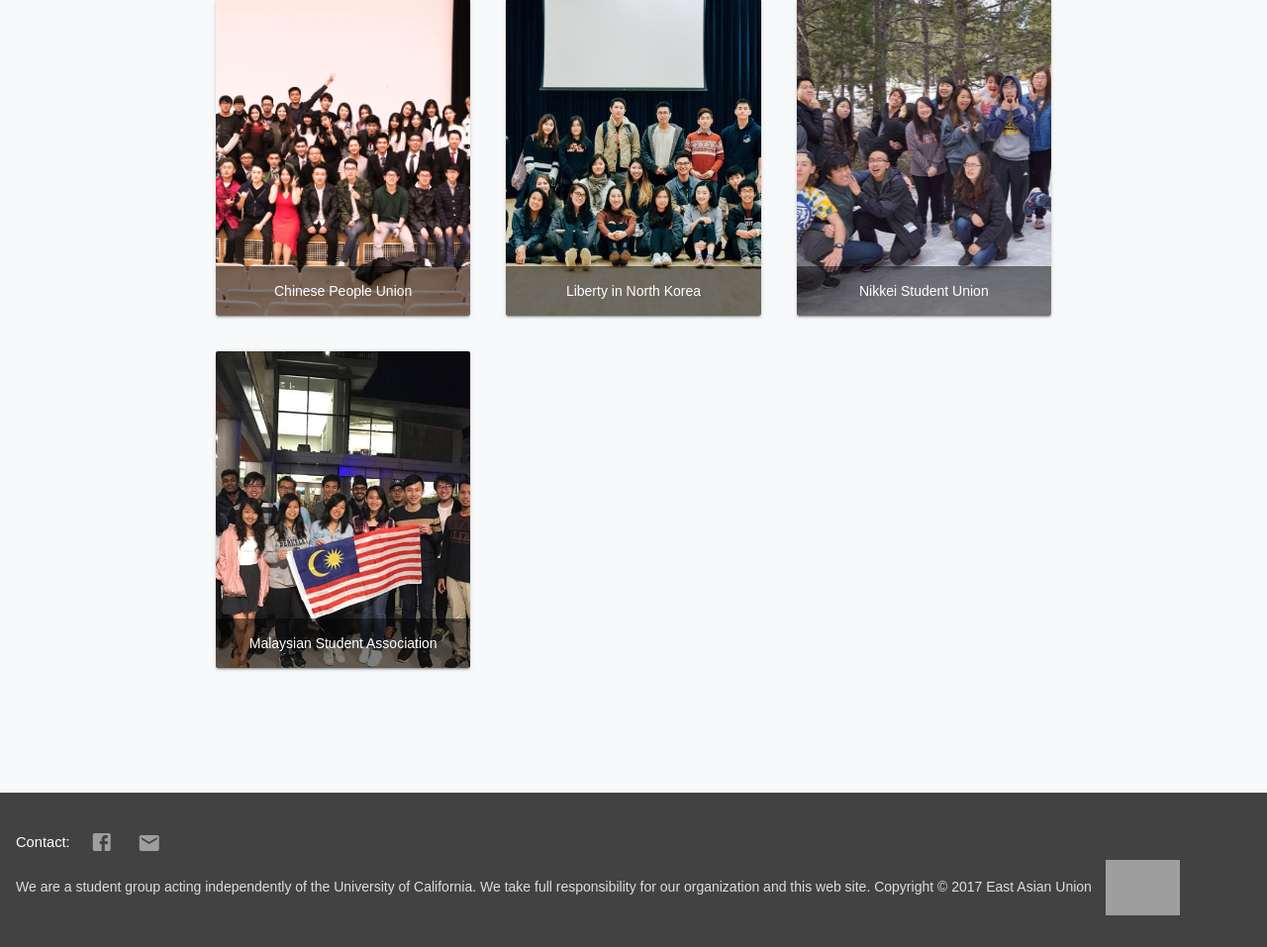
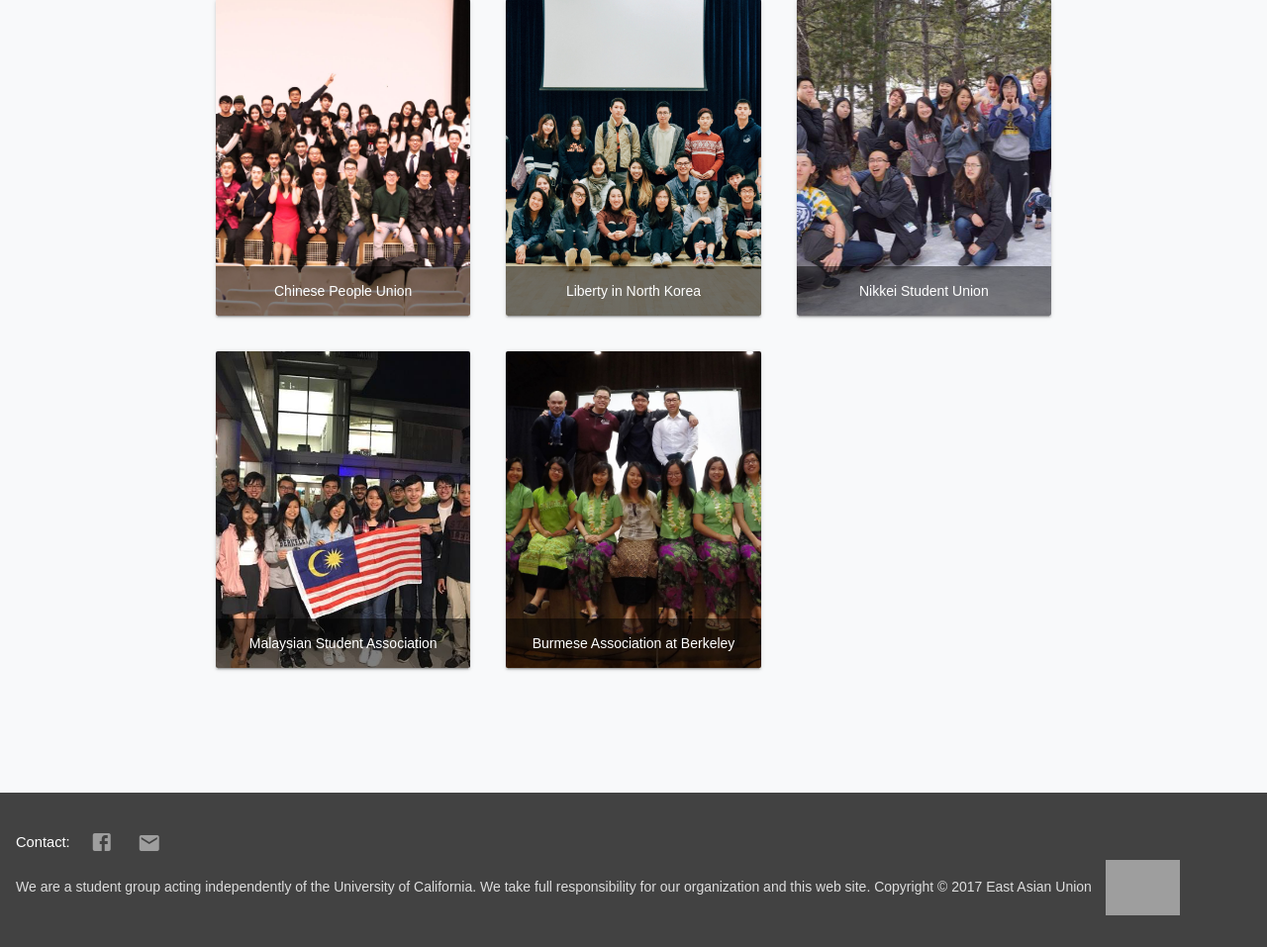
Before and after one commit to raymondnumbergenerator/eau-website, a Flask app: page / in a window 1280 px wide. Shown: the part 2961-3918 px from the top of the page at 99% size. Run offline with Flask 2, Linux system fonts and the light colour scheme; some libraries are stand-ins or nearby versions; some web fonts are replaced; grey boxes are pictures that could not be loaded.

Commit message:
added BAB

```diff
--- a/eauweb/templates/index.html
+++ b/eauweb/templates/index.html
@@ -4,9 +4,9 @@
 <section id="about">
   <div class="about-section mdl-typography--text-left">
     <div class="about-font about-title">East Asian Union</div>
-        <div class="about-font about-text">On the extremely diverse University of California, Berkeley campus, the East Asian Union functions as an inclusive platform uniting the East Asian community and bridging gaps within. Each academic semester, we host 1-2 very grand events every
-            semester where all active clubs join together, pool their resources, and form committees to work together to celebrate the diversity that brings us together on one campus at Cal. We are an all volunteer organization dedicated to raising cultural
-            awareness by collaborating with our partners.</div>
+    <div class="about-font about-text">On the extremely diverse University of California, Berkeley campus, the East Asian Union functions as an inclusive platform uniting the East Asian community and bridging gaps within. Each academic semester, we host 1-2 very grand events every semester
+      where all active clubs join together, pool their resources, and form committees to work together to celebrate the diversity that brings us together on one campus at Cal. We are an all volunteer organization dedicated to raising cultural awareness
+      by collaborating with our partners.</div>
   </div>
 </section>
 
@@ -153,6 +153,14 @@
         </div>
       </div>
     </div>
+    <div class="mdl-cell mdl-cell--4-col mdl-cell--4-col-phone" data-toggle="modal" data-target="#club-modal-17" onmouseover="this.style.cursor='pointer'">
+      <div class="club-card mdl-card mdl-shadow--2dp" style="background: url('/static/images/clubs/BAB.jpg') center / cover;">
+        <div class="mdl-card__title mdl-card--expand"></div>
+        <div class="mdl-card__actions">
+          <span class="club-card-name">Burmese Association at Berkeley</span>
+        </div>
+      </div>
+    </div>
   </div>
   </div>
 
@@ -163,8 +171,8 @@
           <div class="mdl-card__title" style="background: url('/static/images/clubs/TASA.jpg') center / cover;"></div>
           <div class="mdl-card__supporting-text">
             <div class="club-modal-name">Taiwanese American Student Association (TASA)</div>
-                        <div class="club-modal-text">TASA is a social and cultural student organization celebrating everything Taiwanese American. We welcome people from all cultural backgrounds as long as you are curious, passionate, or have a heart for Taiwanese culture. We hold
-                            weekly events involving yummy food, fun activities, and amazing people. We are more than just a club -- we are family!</div>
+            <div class="club-modal-text">TASA is a social and cultural student organization celebrating everything Taiwanese American. We welcome people from all cultural backgrounds as long as you are curious, passionate, or have a heart for Taiwanese culture. We hold weekly events
+              involving yummy food, fun activities, and amazing people. We are more than just a club -- we are family!</div>
             <div class="club-modal-link">
               <a href="https://tasa.berkeley.edu/" class="mdl-chip mdl-chip--contact">
                       <span class="mdl-chip__contact {{ helper.random_mdl_color() }} mdl-color-text--white material-icons">link</span>
@@ -183,9 +191,9 @@
           <div class="mdl-card__title" style="background: url('/static/images/clubs/KUNA.jpg') center / cover;"></div>
           <div class="mdl-card__supporting-text">
             <div class="club-modal-name">Korean Undergraduate Networking Association (KUNA)</div>
-                        <div class="club-modal-text">The Korean Undergraduate Networking Association, better known as “KUNA”, is a fundamental centerpiece for the Korean Community at the University of California, Berkeley. Our mission is to provide Korean students, international
-                            and American alike, with networking opportunities that help mold the individual’s professional undergraduate career. Through a variety of events, including but not limited to ones centering around culture, community, and professionality,
-                            we seek to provide both social and professional opportunities to the Korean students on campus. We also participate in school-wide events to further promote and strengthen the exposure of Korean culture and tradition.</div>
+            <div class="club-modal-text">The Korean Undergraduate Networking Association, better known as “KUNA”, is a fundamental centerpiece for the Korean Community at the University of California, Berkeley. Our mission is to provide Korean students, international and American
+              alike, with networking opportunities that help mold the individual’s professional undergraduate career. Through a variety of events, including but not limited to ones centering around culture, community, and professionality, we seek to provide
+              both social and professional opportunities to the Korean students on campus. We also participate in school-wide events to further promote and strengthen the exposure of Korean culture and tradition.</div>
           </div>
         </div>
       </div>
@@ -198,8 +206,8 @@
           <div class="mdl-card__title" style="background: url('/static/images/clubs/AAA.jpg') center / cover;"></div>
           <div class="mdl-card__supporting-text">
             <div class="club-modal-name">Asian American Association (AAA)</div>
-                        <div class="club-modal-text">The purpose of the Asian American Association (AAA) is to be at the forefront of uniting the AsianAmerican Community at Berkeley. AAA seeks to develop proactive and community-oriented leaders through a social, educational awareness
-                            and service network. It enhances the quality of life at Berkeley through its focus on diversity appreciation.</div>
+            <div class="club-modal-text">The purpose of the Asian American Association (AAA) is to be at the forefront of uniting the AsianAmerican Community at Berkeley. AAA seeks to develop proactive and community-oriented leaders through a social, educational awareness and service
+              network. It enhances the quality of life at Berkeley through its focus on diversity appreciation.</div>
           </div>
         </div>
       </div>
@@ -212,7 +220,8 @@
           <div class="mdl-card__title" style="background: url('/static/images/clubs/TSA.jpg') center / cover;"></div>
           <div class="mdl-card__supporting-text">
             <div class="club-modal-name">Taiwanese Student Association (TSA)</div>
-                        <div class="club-modal-text">UC Berkeley TSA is the largest and most active Taiwanese student organization on campus. We host a variety of social, artistic, and cultural events to gather and enhance relationships among students and promote the learning and awareness of Taiwanese culture throughout U.C Berkeley and other surrounding communities.</div>
+            <div class="club-modal-text">UC Berkeley TSA is the largest and most active Taiwanese student organization on campus. We host a variety of social, artistic, and cultural events to gather and enhance relationships among students and promote the learning and awareness of
+              Taiwanese culture throughout U.C Berkeley and other surrounding communities.</div>
             <div class="club-modal-link">
               <a href="https://tsa.berkeley.edu/" class="mdl-chip mdl-chip--contact">
                       <span class="mdl-chip__contact {{ helper.random_mdl_color() }} mdl-color-text--white material-icons">link</span>
@@ -231,7 +240,8 @@
           <div class="mdl-card__title" style="background: url('/static/images/clubs/BCSSA.jpg') center / cover;"></div>
           <div class="mdl-card__supporting-text">
             <div class="club-modal-name">Berkeley Chinese Students and Scholars Association (BCCSA)</div>
-                        <div class="club-modal-text">We are a non-profit and non-political organization dedicated to the goal of promoting social, intellectual and cultural activities for Chinese students and scholars at UC Berkeley as well as other interested members in the Berkeley community. We have more than 2000 registered members and this number is still in rapid growth.</div>
+            <div class="club-modal-text">We are a non-profit and non-political organization dedicated to the goal of promoting social, intellectual and cultural activities for Chinese students and scholars at UC Berkeley as well as other interested members in the Berkeley community.
+              We have more than 2000 registered members and this number is still in rapid growth.</div>
           </div>
         </div>
       </div>
@@ -257,7 +267,8 @@
           <div class="mdl-card__title" style="background: url('/static/images/clubs/PP.jpg') center / cover;"></div>
           <div class="mdl-card__supporting-text">
             <div class="club-modal-name">Project Pengyou</div>
-                        <div class="club-modal-text">Project Pengyou is an international organization whose mission is to empower and mobilize a new generation of US-China bridge-builders to serve, inspire and transform lives - as the UC Berkeley chapter, we hold social and professional events to encourage cross-cultural dialogue, friendship, and understanding between the United States and China.</div>
+            <div class="club-modal-text">Project Pengyou is an international organization whose mission is to empower and mobilize a new generation of US-China bridge-builders to serve, inspire and transform lives - as the UC Berkeley chapter, we hold social and professional events
+              to encourage cross-cultural dialogue, friendship, and understanding between the United States and China.</div>
           </div>
         </div>
       </div>
@@ -270,7 +281,8 @@
           <div class="mdl-card__title" style="background: url('/static/images/clubs/HKSA.jpg') center / cover;"></div>
           <div class="mdl-card__supporting-text">
             <div class="club-modal-name">Hong Kong Student Association (HKSA)</div>
-                        <div class="club-modal-text">Hong Kong Student Association is a social organisation that aims to promote cultural understanding and provide professional and personal enrichment to the lives of students with Cantonese roots. We host many fun and inclusive activities, such as our BBQ, karaoke nights, as well as banquets and games.</div>
+            <div class="club-modal-text">Hong Kong Student Association is a social organisation that aims to promote cultural understanding and provide professional and personal enrichment to the lives of students with Cantonese roots. We host many fun and inclusive activities, such
+              as our BBQ, karaoke nights, as well as banquets and games.</div>
             <div class="club-modal-link">
               <a href="www.berkeleyhksa.org" class="mdl-chip mdl-chip--contact">
                       <span class="mdl-chip__contact {{ helper.random_mdl_color() }} mdl-color-text--white material-icons">link</span>
@@ -289,7 +301,8 @@
           <div class="mdl-card__title" style="background: url('/static/images/clubs/BiSA.jpg') center / cover;"></div>
           <div class="mdl-card__supporting-text">
             <div class="club-modal-name">Berkeley Indonesian Student Association (BiSA)</div>
-                        <div class="club-modal-text">The Berkeley Indonesian Student Association (BISA) was established in 1985. Over the past two decades, it has gone through a series of changes with the purpose of creating stronger friendships between Indonesian students in the UC Berkeley campus. Through continuously building a larger and closer community, we aim to support each other as the people we are now and the people we will soon become.</div>
+            <div class="club-modal-text">The Berkeley Indonesian Student Association (BISA) was established in 1985. Over the past two decades, it has gone through a series of changes with the purpose of creating stronger friendships between Indonesian students in the UC Berkeley
+              campus. Through continuously building a larger and closer community, we aim to support each other as the people we are now and the people we will soon become.</div>
             <div class="club-modal-link">
               <a href="www.berkeleybisa.com" class="mdl-chip mdl-chip--contact">
                       <span class="mdl-chip__contact {{ helper.random_mdl_color() }} mdl-color-text--white material-icons">link</span>
@@ -308,7 +321,8 @@
           <div class="mdl-card__title" style="background: url('/static/images/clubs/CSA.jpg') center / cover;"></div>
           <div class="mdl-card__supporting-text">
             <div class="club-modal-name">Chinese Student Association (CSA)</div>
-                        <div class="club-modal-text">CSA is the first Chinese organization at Berkeley, and aims to spread Chinese culture on campus. We focus mainly on social events, as well as major cultural events. Some of our more well-known events include the annual Lunar New Year Banquet, hotpot/dim sum/food outings, Chinatown trips, Poker & Mahjong Game Nights, and more!</div>
+            <div class="club-modal-text">CSA is the first Chinese organization at Berkeley, and aims to spread Chinese culture on campus. We focus mainly on social events, as well as major cultural events. Some of our more well-known events include the annual Lunar New Year Banquet,
+              hotpot/dim sum/food outings, Chinatown trips, Poker & Mahjong Game Nights, and more!</div>
             <div class="club-modal-link">
               <a href="https://csa.berkeley.edu/" class="mdl-chip mdl-chip--contact">
                       <span class="mdl-chip__contact {{ helper.random_mdl_color() }} mdl-color-text--white material-icons">link</span>
@@ -327,7 +341,8 @@
           <div class="mdl-card__title" style="background: url('/static/images/clubs/ISAB.JPG') center / cover;"></div>
           <div class="mdl-card__supporting-text">
             <div class="club-modal-name">International Students Association at Berkeley (ISAB)</div>
-                        <div class="club-modal-text">ISAB is the largest international student organization on the UC Berkeley campus created to provide a positive intellectual and social atmosphere for students from diverse backgrounds. We host numerous events to promote awareness of international culture to the campus community, whilst strengthening Berkeley's multicultural community.</div>
+            <div class="club-modal-text">ISAB is the largest international student organization on the UC Berkeley campus created to provide a positive intellectual and social atmosphere for students from diverse backgrounds. We host numerous events to promote awareness of international
+              culture to the campus community, whilst strengthening Berkeley's multicultural community.</div>
             <div class="club-modal-link">
               <a href="https://isab.berkeley.edu/" class="mdl-chip mdl-chip--contact">
                       <span class="mdl-chip__contact {{ helper.random_mdl_color() }} mdl-color-text--white material-icons">link</span>
@@ -346,7 +361,9 @@
           <div class="mdl-card__title" style="background: url('/static/images/clubs/CJC.jpg') center / cover;"></div>
           <div class="mdl-card__supporting-text">
             <div class="club-modal-name">Cal Japan Club (CJC)</div>
-                        <div class="club-modal-text">CJC is a UC Berkeley student club open to everyone! CJC brings the Japanese student community together by providing networking, socializing, and career opportunities to Japanese and Japanese-American students. We also welcome anyone interested in Japanese language or culture. Our traditional social events include the welcome party, Big C hike, Halloween party, bowling night, BBQ party, and end of semester banquet. CJC also provides support for job hunting in Japan by hosting panel discussions, on-campus company info sessions, and career guidance events.</div>
+            <div class="club-modal-text">CJC is a UC Berkeley student club open to everyone! CJC brings the Japanese student community together by providing networking, socializing, and career opportunities to Japanese and Japanese-American students. We also welcome anyone interested
+              in Japanese language or culture. Our traditional social events include the welcome party, Big C hike, Halloween party, bowling night, BBQ party, and end of semester banquet. CJC also provides support for job hunting in Japan by hosting panel
+              discussions, on-campus company info sessions, and career guidance events.</div>
             <div class="club-modal-link">
               <a href="https://cjc.berkeley.edu/" class="mdl-chip mdl-chip--contact">
                       <span class="mdl-chip__contact {{ helper.random_mdl_color() }} mdl-color-text--white material-icons">link</span>
@@ -365,7 +382,8 @@
           <div class="mdl-card__title" style="background: url('/static/images/clubs/CPU.jpg') center / cover;"></div>
           <div class="mdl-card__supporting-text">
             <div class="club-modal-name">Chinese People Union (CPU)</div>
-                        <div class="club-modal-text">Chinese People Union is the largest Chinese culture club at UC Berkeley. Every semester, we not only hold entertaining events, like KCON and Spring festival gala but also various professional and bonding events almost every week. We dedicate to establish a platform for every Chinese students or students who are interested in Chinese culture to live and study well here at Cal.</div>
+            <div class="club-modal-text">Chinese People Union is the largest Chinese culture club at UC Berkeley. Every semester, we not only hold entertaining events, like KCON and Spring festival gala but also various professional and bonding events almost every week. We dedicate
+              to establish a platform for every Chinese students or students who are interested in Chinese culture to live and study well here at Cal.</div>
           </div>
         </div>
       </div>
@@ -378,7 +396,8 @@
           <div class="mdl-card__title" style="background: url('/static/images/clubs/LiNK.jpg') center / cover;"></div>
           <div class="mdl-card__supporting-text">
             <div class="club-modal-name">Liberty in North Korea (LiNK)</div>
-                        <div class="club-modal-text">LiNK is a student chapter of Liberty in North Korea, a human rights NGO based in Long Beach, California. Our mission is to raise awareness of the North Korean human rights crisis and fundraise to provide emergency relief and resettlement funds for North Korean refugees.</div>
+            <div class="club-modal-text">LiNK is a student chapter of Liberty in North Korea, a human rights NGO based in Long Beach, California. Our mission is to raise awareness of the North Korean human rights crisis and fundraise to provide emergency relief and resettlement funds
+              for North Korean refugees.</div>
             <div class="club-modal-link">
               <a href="https://link.berkeley.edu/" class="mdl-chip mdl-chip--contact">
                       <span class="mdl-chip__contact {{ helper.random_mdl_color() }} mdl-color-text--white material-icons">link</span>
@@ -409,7 +428,8 @@
           <div class="mdl-card__title" style="background: url('/static/images/clubs/NSU.jpg') center / cover;"></div>
           <div class="mdl-card__supporting-text">
             <div class="club-modal-name">Nikkei Student Union (NSU)</div>
-                        <div class="club-modal-text">NSU is a club that seeks to promote and celebrate Japanese American Culture. We have community service events and a Fall Semester Culture Show that seek to highlight Japanese American issues and perspectives. We also have fun events such as our annual Ski Trip to Lake Tahoe in the Spring. There is no need to be Japanese or Japanese American to join! We welcome anyone who has an interest in Japanese American culture or is looking to learn more about it!</div>
+            <div class="club-modal-text">NSU is a club that seeks to promote and celebrate Japanese American Culture. We have community service events and a Fall Semester Culture Show that seek to highlight Japanese American issues and perspectives. We also have fun events such as
+              our annual Ski Trip to Lake Tahoe in the Spring. There is no need to be Japanese or Japanese American to join! We welcome anyone who has an interest in Japanese American culture or is looking to learn more about it!</div>
             <div class="club-modal-link">
               <a href="https://nsu.berkeley.edu/" class="mdl-chip mdl-chip--contact">
                       <span class="mdl-chip__contact {{ helper.random_mdl_color() }} mdl-color-text--white material-icons">link</span>
@@ -428,7 +448,22 @@
           <div class="mdl-card__title" style="background: url('/static/images/clubs/MaSA.jpg') center / cover;"></div>
           <div class="mdl-card__supporting-text">
             <div class="club-modal-name">Malaysian Student Association (MaSA)</div>
-                            <div class="club-modal-text">We aim to foster a close-knit community through social activities and strive for members' professional development. We aspire to share our Malaysian values and cultures to the communities in University of California, Berkeley, USA. We are the primary support group for Malaysian students studying at Cal. We aspire to form a bridge of connection between the United States and Malaysia in terms of cultural, social, political and economic relations. Membership is open to all who are interested to partake in Malaysian culture.</div>
+            <div class="club-modal-text">We aim to foster a close-knit community through social activities and strive for members' professional development. We aspire to share our Malaysian values and cultures to the communities in University of California, Berkeley, USA. We are
+              the primary support group for Malaysian students studying at Cal. We aspire to form a bridge of connection between the United States and Malaysia in terms of cultural, social, political and economic relations. Membership is open to all who
+              are interested to partake in Malaysian culture.</div>
+          </div>
+        </div>
+      </div>
+    </div>
+  </div>
+  <div id="club-modal-17" class="modal fade" role="dialog">
+    <div class="modal-dialog modal-lg">
+      <div class="club-modal-card modal-content">
+        <div class="club-modal mdl-card mdl-shadow--4dp">
+          <div class="mdl-card__title" style="background: url('/static/images/clubs/BAB.jpg') center / cover;"></div>
+          <div class="mdl-card__supporting-text">
+            <div class="club-modal-name">Burmese Association at Berkeley (BAB)</div>
+            <div class="club-modal-text">The purpose of the Burma Association at Berkeley is to showcase Burmese culture and traditions at the university; to serve as a support network for Burmese and Burmese-American students as well as non-Burmese students and UCB affiliates interested in Burma; and to provide a forum for the university community to discuss and learn about the political,social, and economic situation in Burma.</div>
           </div>
         </div>
       </div>
```
Also changed, not shown: eauweb/static/images/clubs/BAB.jpg (added). Lines whose indentation alone changed are shown as unchanged.
